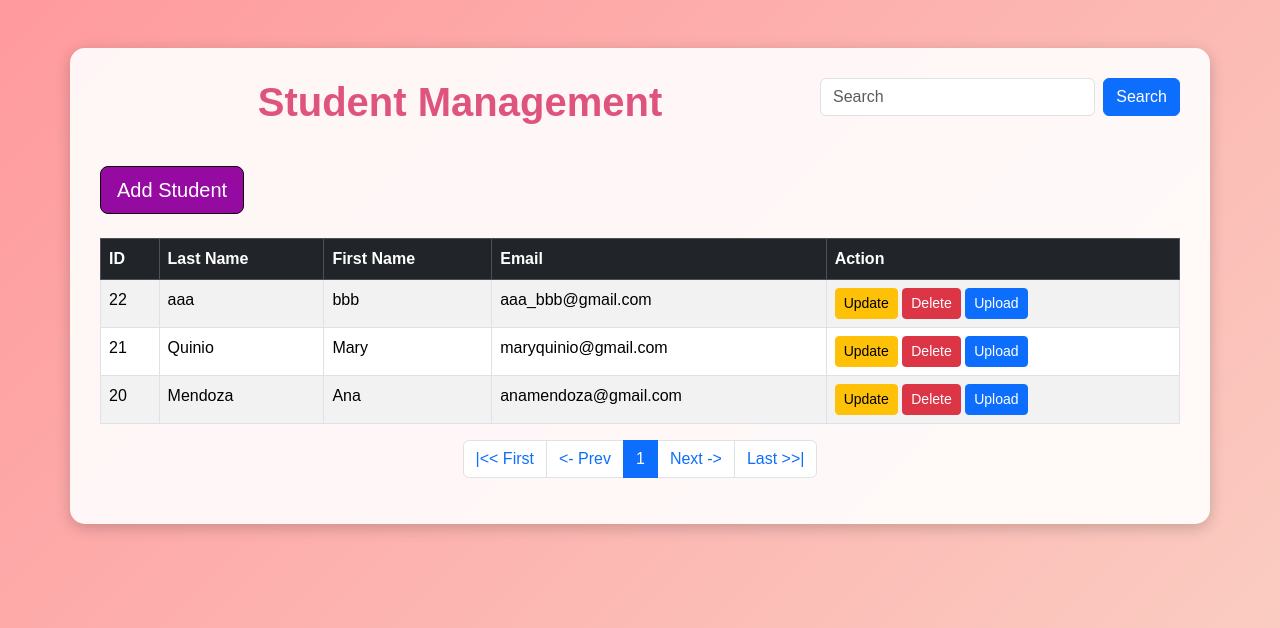
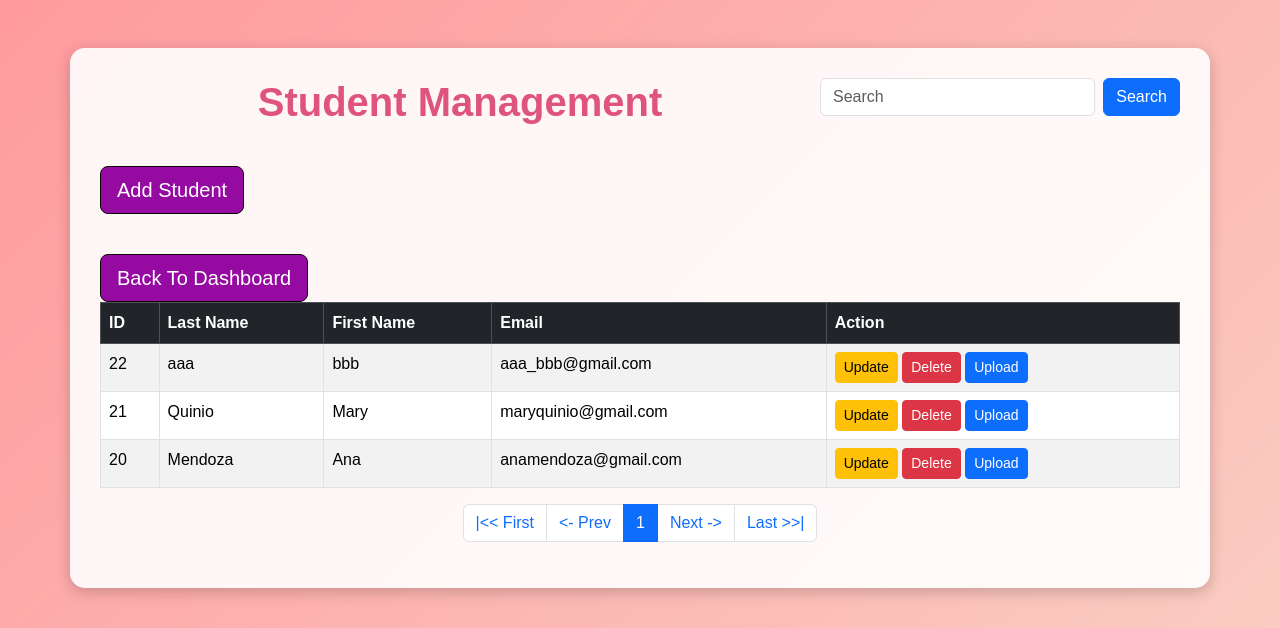
Before and after one commit to marymaeeeeeeq/quinio_marymae, a CodeIgniter app: page / in a window 1280 px wide. Shown: the top 628 px of the page. Run offline with CodeIgniter, Linux system fonts and the light colour scheme; the visitor is signed in with stand-in values (Sample User, id 1); data comes from the database, SQL or seed files in the repository; data that the repository does not hold is empty; some libraries are stand-ins or nearby versions.

Commit message:
Latest commit

```diff
--- a/app/views/index.php
+++ b/app/views/index.php
@@ -52,6 +52,7 @@
 
     <center><h1 class="mb-4">Student Management</h1></center>
     <a href="<?=site_url('students/create');?>" class="btn btn-success btn-lg mt-3">Add Student</a><br><br>
+    <a href="<?=site_url('auth/dashboard');?>" class="btn btn-success btn-lg mt-3">Back To Dashboard</a>
 
     <table class="table table-striped table-bordered">
       <thead class="table-dark">
```
